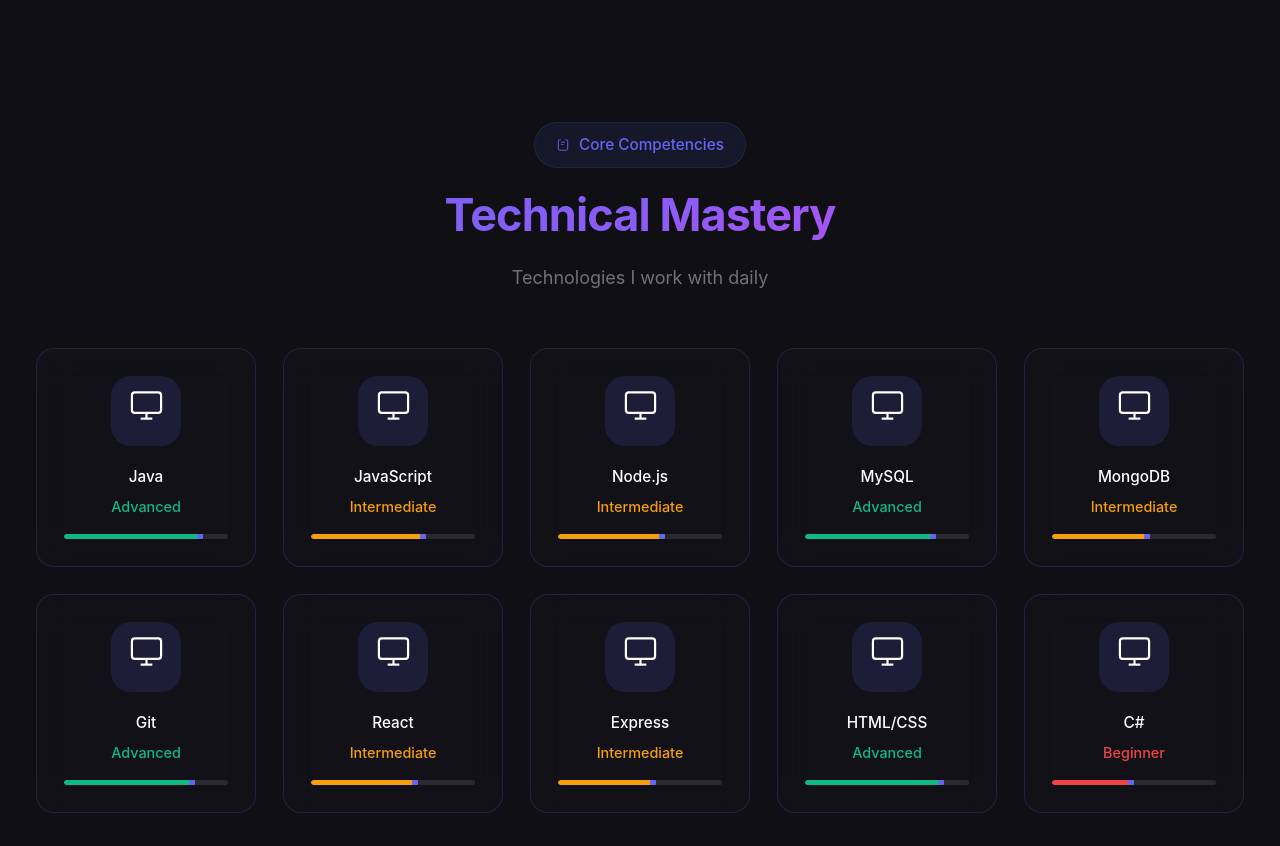
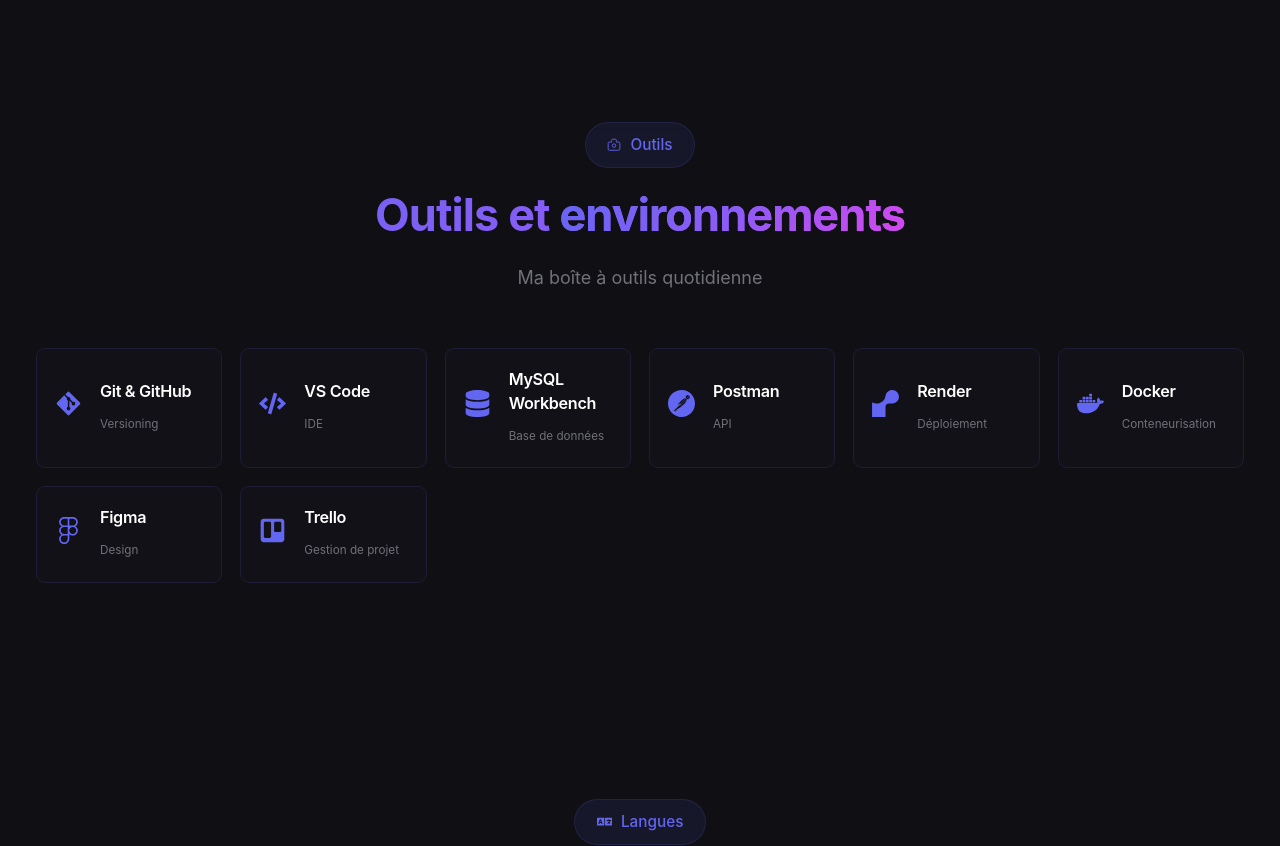
Before and after one commit to mitiarj05/mon-portfolio, a React (Vite) app: page / in a window 1280 px wide. Shown: the part 4040-4886 px from the top of the page. Built offline with nearby package versions, Linux system fonts and the light colour scheme.

Commit message:
modification

```diff
--- a/src/components/home/SkillsSection.jsx
+++ /dev/null
@@ -1,106 +0,0 @@
-import { useScrollAnimation } from '../../hooks/useScrollAnimation';
-import { skills } from '../../data/projects';
-import { useEffect, useState } from 'react';
-
-function SkillsSection() {
-  const { ref, isVisible } = useScrollAnimation();
-  const [animatedItems, setAnimatedItems] = useState([]);
-
-  useEffect(() => {
-    if (isVisible) {
-      const timeouts = [];
-      skills.forEach((_, i) => {
-        const timeout = setTimeout(() => {
-          setAnimatedItems(prev => [...prev, i]);
-        }, i * 80);
-        timeouts.push(timeout);
-      });
-      return () => timeouts.forEach(t => clearTimeout(t));
-    }
-  }, [isVisible]);
-
-  return (
-    <section className="section skills-section">
-      <div className="container">
-        <div className="section-header">
-          <div className="section-tag">
-            <svg width="14" height="14" viewBox="0 0 24 24" fill="none" stroke="currentColor">
-              <path d="M8 3H6C4.9 3 4 3.9 4 5V19C4 20.1 4.9 21 6 21H18C19.1 21 20 20.1 20 19V5C20 3.9 19.1 3 18 3H16" stroke="currentColor" strokeWidth="1.5"/>
-              <path d="M9 7H15" stroke="currentColor" strokeWidth="1.5"/>
-              <path d="M9 11H13" stroke="currentColor" strokeWidth="1.5"/>
-            </svg>
-            Core Competencies
-          </div>
-          <h2>Technical Mastery</h2>
-          <p>Technologies I work with daily</p>
-        </div>
-
-        <div className="skills-grid" ref={ref}>
-          {skills.map((skill, index) => (
-            <SkillCard
-              key={index}
-              skill={skill}
-              isVisible={animatedItems.includes(index)}
-              delay={index * 80}
-            />
-          ))}
-        </div>
-      </div>
-    </section>
-  );
-}
-
-function SkillCard({ skill, isVisible, delay }) {
-  const getLevelColor = (level) => {
-    if (level === 'Advanced') return '#10b981';
-    if (level === 'Intermediate') return '#f59e0b';
-    if (level === 'Beginner') return '#ef4444';
-    return '#6366f1';
-  };
-
-  const getLevelClass = (level) => {
-    if (level === 'Advanced') return 'advanced';
-    if (level === 'Intermediate') return 'intermediate';
-    if (level === 'Beginner') return 'beginner';
-    return '';
-  };
-
-  return (
-    <div
-      className="skill-card"
-      style={{
-        transition: 'all 0.3s ease',
-        transitionDelay: `${delay}ms`,
-        opacity: isVisible ? 1 : 0,
-        transform: isVisible ? 'translateY(0)' : 'translateY(20px)'
-      }}
-    >
-      <div className="skill-icon-wrapper">
-        <div className="skill-icon">
-          <svg width="32" height="32" viewBox="0 0 24 24" fill="none" stroke="currentColor" strokeWidth="1.5">
-            <rect x="2" y="3" width="20" height="14" rx="2" stroke="currentColor"/>
-            <line x1="8" y1="21" x2="16" y2="21" stroke="currentColor"/>
-            <line x1="12" y1="17" x2="12" y2="21" stroke="currentColor"/>
-          </svg>
-        </div>
-      </div>
-      <div className="skill-name">{skill.name}</div>
-      <div className={`skill-level ${getLevelClass(skill.level)}`}>
-        {skill.level}
-      </div>
-      <div className="skill-progress">
-        <div
-          className="skill-progress-bar"
-          style={{
-            width: isVisible ? `${skill.progress}%` : '0%',
-            transition: 'width 0.8s cubic-bezier(0.4, 0, 0.2, 1)',
-            transitionDelay: `${delay + 100}ms`,
-            background: getLevelColor(skill.level)
-          }}
-        ></div>
-      </div>
-    </div>
-  );
-}
-
-export default SkillsSection;
--- a/src/pages/HomePage.jsx
+++ b/src/pages/HomePage.jsx
@@ -1,6 +1,5 @@
 import Hero from '../components/home/Hero';
 import AboutSection from '../components/home/AboutSection';
-import SkillsSection from '../components/home/SkillsSection';
 import CategorizedSkills from '../components/home/CategorizedSkills';
 import FeaturedProjects from '../components/home/FeaturedProjects';
 import EducationSection from '../components/home/EducationSection';
@@ -39,7 +38,6 @@
 
       <div id="stack">
         <CategorizedSkills />  {/* Nouvelle section classée par catégorie */}
-        <SkillsSection />
         <ToolsSection />
         <LanguagesSection />
       </div>
```
